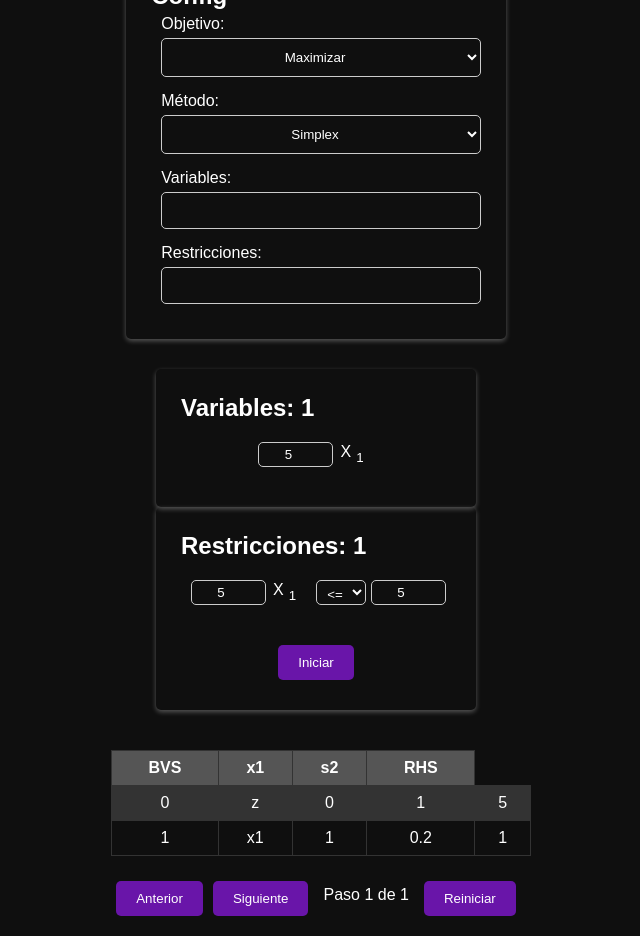
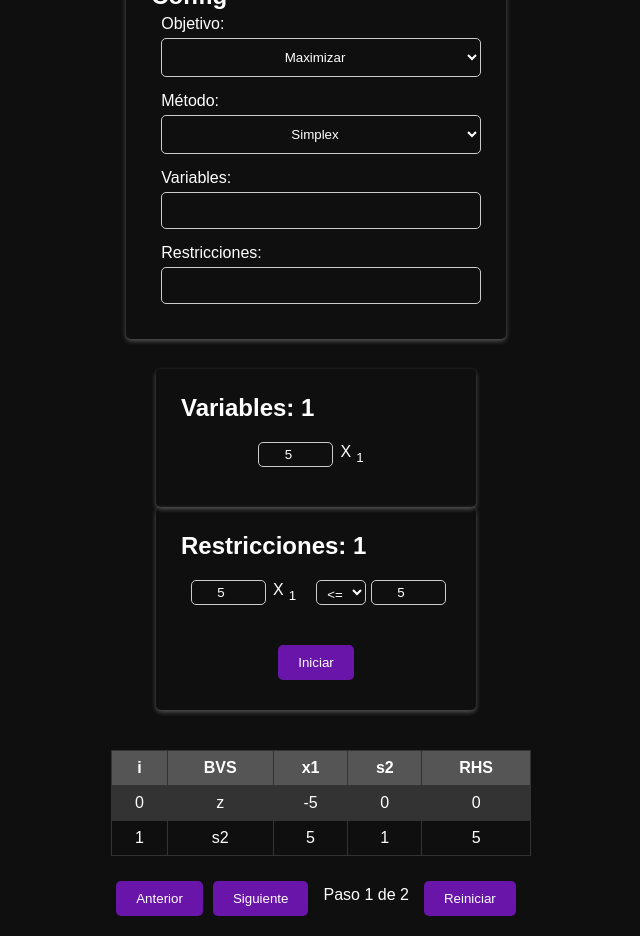
Before and after one commit to BryanSQ/Simplex, a React (Vite) app in the folder Simplex-web/: page / in a window 1280 px wide. Both pictures are taken after typing "5", "5", "5" into the empty fields and a click on the button "Iniciar". Shown: the whole page, without its empty margins (324-964 px from the left). Built offline with nearby package versions, Linux system fonts and the light colour scheme.

Commit message:
[FIX] Fix table
- Fix BVS  and index column
- refactor table reducer code

```diff
--- a/Simplex-web/src/components/Table.jsx
+++ b/Simplex-web/src/components/Table.jsx
@@ -1,52 +1,45 @@
 import { useEffect, useState } from 'react'
-import { useSelector } from 'react-redux'
+import { useSelector, useDispatch } from 'react-redux'
+import { resetTable } from '../reducers/tableReducer'
 import '../styles/Table.css'
 
 const Table = () => {
 
+    const dispatch = useDispatch()
+
     const [showTable, setShowTable] = useState(false)
+    const [currentStep, setCurrentStep] = useState(0) // 0
+    const [data, setData] = useState([])
 
-    const [steps, setSteps] = useState(undefined) // [0, 1, 2, 3, 4, 5, 6, 7, 8, 9
-    const [currentStep, setCurrentStep] = useState(0) // 0
-    const [data, setData] = useState(undefined) // [0, 1, 2, 3, 4, 5, 6, 7, 8, 9
-
-    // llena data de informacion de una matrix de simplex
     const header = useSelector((state) => state.table.header)
-    const fullHeader = ['BVS',...header, "RHS"]
-    const BVS = useSelector((state) => state.table.BVS)
-    const matrix =useSelector((state) => state.table.matrix)
-    //data = data[data.length - 1]
-
+    const fullHeader = ['i','BVS',...header, "RHS"]
+    let steps = useSelector((state) => state.table.steps)
 
     useEffect(() => {
-        if (header.length > 0 && BVS.length > 0 && matrix.length > 0){
-            console.log(BVS);
-            setSteps(matrix)
-            setData(matrix[0].map((row, i) => [i, BVS[i], ...row]))
+        if (steps.length > 0){
             setShowTable(true)
+            setData(steps)
         }
-
-    }, [matrix, BVS, header])
+    }, [steps])
 
 
     const nextStep = () => {
         if (currentStep < steps.length - 1) {
             setCurrentStep(currentStep + 1)
-            setData(steps[currentStep])
         }
     }
 
     const prevStep = () => {
         if (currentStep > 0) {
             setCurrentStep(currentStep - 1)
-            setData(steps[currentStep])
         }
     }
 
     const reset = () => {
         setCurrentStep(0)
-        setData(steps[0])
         setShowTable(false)
+        setData([])
+        dispatch(resetTable())
     }
 
     if (!showTable) {
@@ -64,7 +57,7 @@ const Table = () => {
                 </tr>
             </thead>
             <tbody>
-                {data.map((row, key) => (
+                {data[currentStep].map((row, key) => (
                     <tr key={key}>
                         {row.map((item, key) => (
                             <td key={key}>{item}</td>
--- a/Simplex-web/src/reducers/tableReducer.js
+++ b/Simplex-web/src/reducers/tableReducer.js
@@ -1,6 +1,11 @@
 import { createSlice } from '@reduxjs/toolkit';
 
-const initialState = { matrix: [], header: [], BVS: []}
+const initialState = {
+    matrix: [],
+    header: [],
+    BVS: [],
+    steps: [],
+}
 
 const tableSlice = createSlice({
     name: 'table',
@@ -14,9 +19,18 @@ const tableSlice = createSlice({
         },
         setMatrix(state, action) {
         state.matrix.push(action.payload)
+        },
+        setSteps(state, action) {
+            state.steps.push(action.payload)
+        },
+        resetTable(state) {
+            state.matrix = []
+            state.header = []
+            state.BVS = []
+            state.steps = []
         }
     }
-    });
+});
 
-export const { setMatrix, setHeader, setBVS } = tableSlice.actions;
+export const { setMatrix, setHeader, setBVS, setSteps, resetTable } = tableSlice.actions;
 export default tableSlice.reducer;
--- a/Simplex-web/src/simplex/simplex.js
+++ b/Simplex-web/src/simplex/simplex.js
@@ -1,10 +1,11 @@
 import Store from "../store";
-import { setHeader } from '../reducers/tableReducer';
+import { resetTable, setHeader } from '../reducers/tableReducer';
 import { showMatrix, showResults, buildZ, simplexProcess, buildMatrix, getOtherVariablesCount } from "./utils";
 import { buildBigMZ, simplexBigM } from "./simplexBigM";
 
 const Simplex = () => {
     // access the simplex reducer
+    Store.dispatch(resetTable())
     const {variables, restrictions } = Store.getState().simplex;
     const {target, method} = Store.getState().config;
 
@@ -21,12 +22,12 @@ const Simplex = () => {
 
     if (method === 'simplex') {
         Z = buildZ(variables, (slackCount + artificialCount + 1), target);
-        arrays = buildMatrix(variables, restrictions, target, Z);
+        arrays = buildMatrix(variables, restrictions, Z);
         processedMatrix= simplexProcess(arrays.matrix, arrays.BVS, arrays.header);
     }
     else if (method === 'big-m') {
         Z = buildBigMZ(variables, slackCount, artificialCount);
-        arrays = buildMatrix(variables, restrictions, target, Z);
+        arrays = buildMatrix(variables, restrictions, Z);
         processedMatrix = simplexBigM(arrays.matrix, arrays.BVS, arrays.header, artificialCount);
     }
     else if (method === 'two-phase') {
--- a/Simplex-web/src/simplex/utils.js
+++ b/Simplex-web/src/simplex/utils.js
@@ -1,13 +1,17 @@
 import Store from "../store";
-import { setMatrix, setBVS } from '../reducers/tableReducer';
+import { setSteps } from '../reducers/tableReducer';
 
 const iteration = (matrix, pivotRow, pivotCol, pivotValue) =>{
     if (pivotValue != 1){
+        console.log('row operation', `1/${pivotValue}f${pivotRow} => f${pivotRow}`);
         matrix = rowMult(matrix, pivotRow, 1/pivotValue);
+        console.table(matrix);
     }
 
     for (let i = 0; i < matrix.length; i++) {
         if (i !== pivotRow && matrix[i][pivotCol] !== 0) {
+            console.log({i,pivotCol, pivotRow});
+            console.log('row operation', `${-matrix[i][pivotCol]}f${pivotCol} + f${i} => f${i}`);
             matrix = rowAddition(matrix, pivotRow, i, -matrix[i][pivotCol]);
             console.table(matrix);
         }
@@ -170,6 +174,7 @@ const buildZ = (variables, rows, target) =>{
 }
 
 const simplexProcess = (matrix, BVS, header) => {
+    Store.dispatch(setSteps(matrix.map((row, i) => [i, BVS[i], ...row])));
     while (matrix[0].slice(0, matrix[0].length-1).some(value => value < 0)) {
         const pivot = findPivot(matrix[0]);
         const pivotRow = findPivotRow(matrix, pivot);
@@ -179,15 +184,16 @@ const simplexProcess = (matrix, BVS, header) => {
         }
         BVS[pivotRow.index] = header[pivot];
         const pivotValue = matrix[pivotRow.index][pivot];
-        Store.dispatch(setBVS([...BVS]));
+        console.log('inicio de iteracion', {pivotRow, pivot, pivotValue});
         matrix = iteration(matrix, pivotRow.index, pivot, pivotValue);
-        Store.dispatch(setMatrix(matrix));
+        const step = matrix.map((row, i) => [i, BVS[i], ...row]);
+        Store.dispatch(setSteps(step));
     }
 
     return matrix;
 }
 
-const buildMatrix = (variables, restrictions, target, Z) => {
+const buildMatrix = (variables, restrictions, Z) => {
     const matrix = [];
     const { slackCount, artificialCount } = getOtherVariablesCount(restrictions);
     const BVS = buildBVS(variables.length, { slackCount, artificialCount });
```
